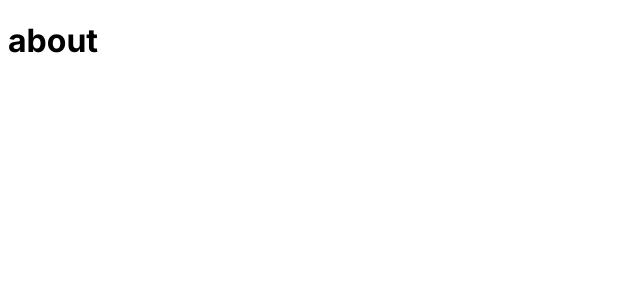
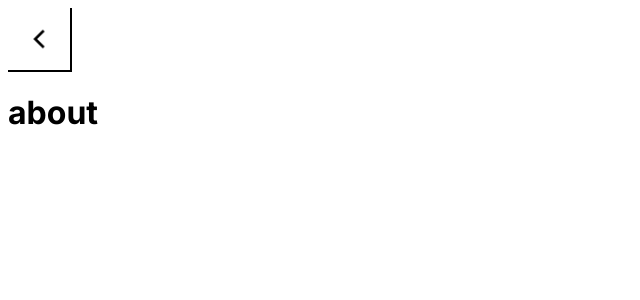
Before and after one commit to DenverW03/DenverW03.github.io, a Next.js app: page /about in a window 1280 px wide. Shown: the top 300 px of the page, without its empty margins (0-640 px from the left). Built offline with nearby package versions, Linux system fonts and the light colour scheme.

Commit message:
button component, styles and scaling

```diff
--- a/src/app/about/page.js
+++ b/src/app/about/page.js
@@ -1,6 +1,9 @@
+import Back from "@/components/back/Back";
+
 export default function About() {
 	return(
 		<div>
+			<Back></Back>
 			<h1>about</h1>
 		</div>
 	);
--- /dev/null
+++ b/src/components/back/Back.js
@@ -0,0 +1,14 @@
+'use client';
+import { useRouter } from "next/navigation";
+import styles from "./Back.module.css";
+import Image from "next/image"
+
+export default function Back() {
+	const router = useRouter();
+
+	return(
+		<button onClick={() => router.back()} className={styles["back-container"]}>
+			<Image src={"/back.webp"} alt={"back"} width={30} height={30} />
+		</button>
+	);
+}
--- /dev/null
+++ b/src/components/back/Back.module.css
@@ -0,0 +1,27 @@
+.back-container {
+	height: 10vw;
+	width: 10vw;
+	display: flex;
+	justify-content: center;
+	align-items: center;
+
+	background: none;
+	color: none;
+	padding: 0;
+	border-top: none;
+	border-left: none;
+
+	border-bottom-color: black;
+	border-bottom-style: solid;
+	border-bottom-width: 2px;
+	border-right-color: black;
+	border-right-style: solid;
+	border-right-width: 2px;
+}
+
+@media (min-width: 600px) {
+	.back-container {
+		height: 5vw;
+		width: 5vw;
+	}
+}
```
Also changed, not shown: public/back.webp (added).
